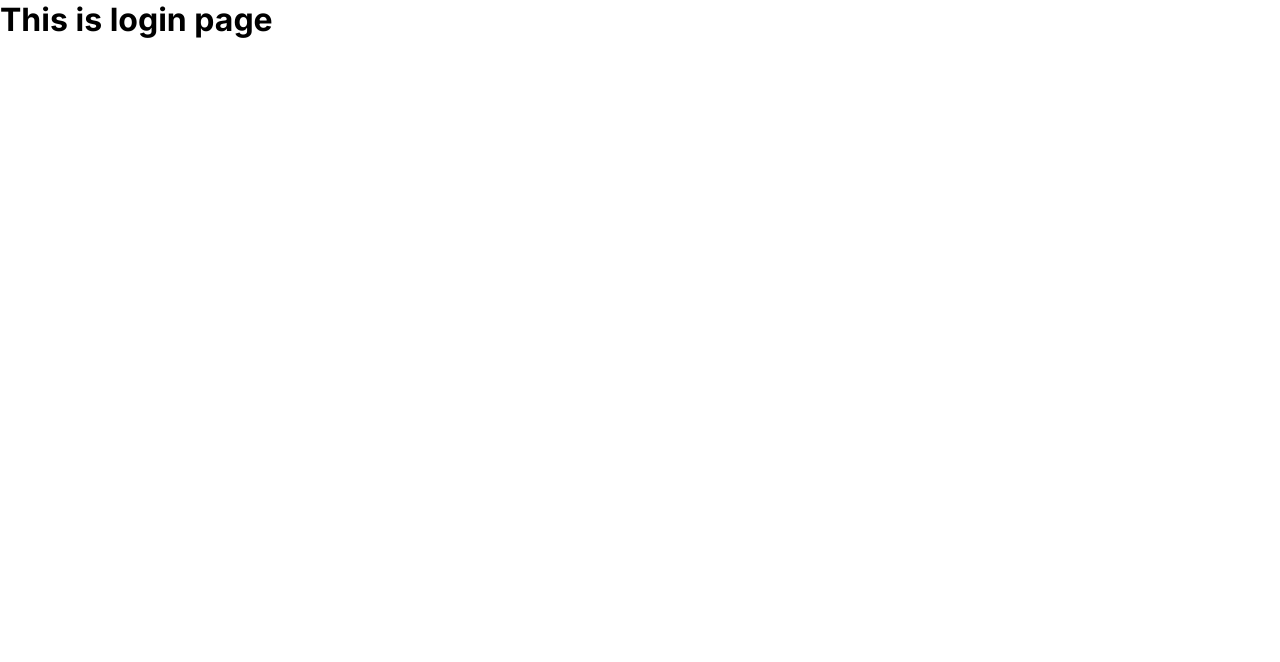
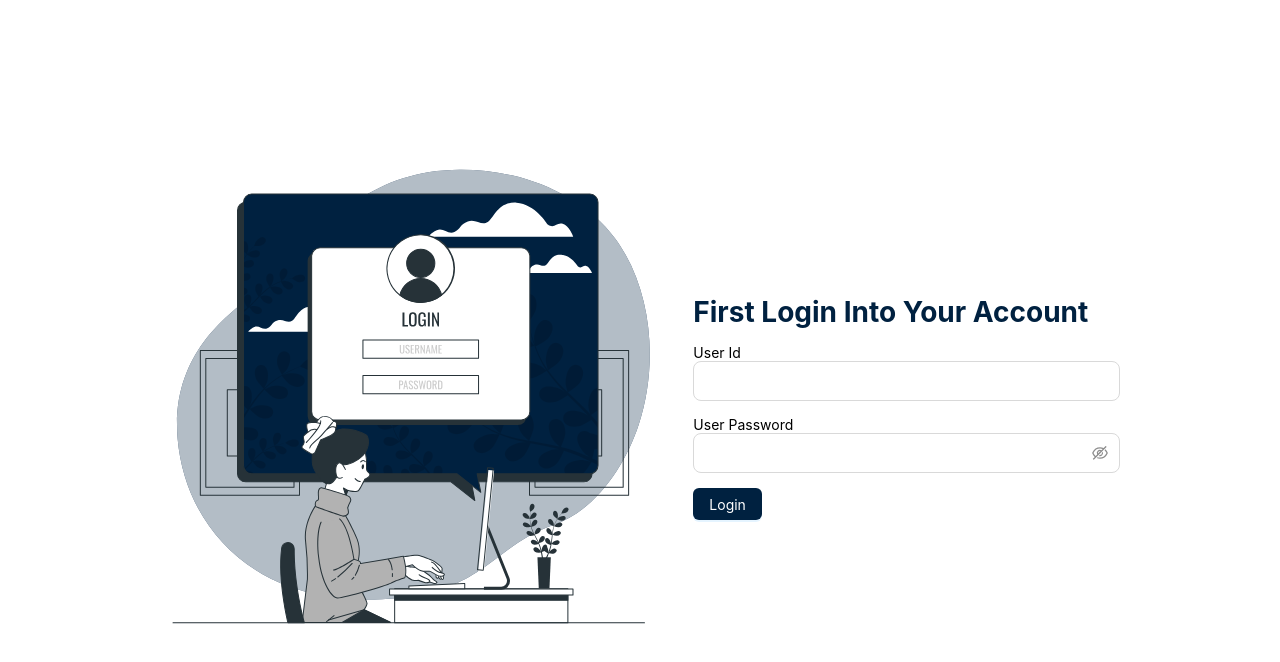
Before and after one commit to tanvirch0750/university-management-frontend, a Next.js app: page /login in a window 1280 px wide. Shown: the top 662 px of the page. Built offline with nearby package versions, Linux system fonts and the light colour scheme.

Commit message:
create login page using reusable form and implemented custom login page and create reusable breadcrumb component

```diff
--- a/src/app/login/page.tsx
+++ b/src/app/login/page.tsx
@@ -1,8 +1,74 @@
+'use client';
+
+import Form from '@/components/forms/Form';
+import FormInput from '@/components/forms/FormInput';
+import { sencondaryColor } from '@/constants/colors';
+import { Button, Col, Row } from 'antd';
+import Image from 'next/image';
+import { SubmitHandler } from 'react-hook-form';
+import loginImage from '../../assets/Computer login-bro.svg';
+
+type FormValues = {
+  id: string;
+  password: string;
+};
+
 function LoginPage() {
+  const onSubmit: SubmitHandler<FormValues> = (data) => {
+    try {
+      console.log(data);
+    } catch (error) {}
+  };
+
   return (
-    <div>
-      <h1>This is login page</h1>
-    </div>
+    <Row
+      justify="center"
+      align="middle"
+      style={{
+        minHeight: '100vh',
+      }}
+    >
+      <Col sm={12} md={16} lg={10}>
+        <Image src={loginImage} width={500} alt="login-image" />
+      </Col>
+
+      <Col sm={12} md={8} lg={8}>
+        <h1
+          style={{
+            margin: '15px 0px',
+            color: sencondaryColor,
+          }}
+        >
+          First Login Into Your Account
+        </h1>
+        <div>
+          <Form submitHandler={onSubmit}>
+            <div>
+              <FormInput type="text" size="large" name="id" label="User Id" />
+            </div>
+            <div
+              style={{
+                margin: '15px 0px',
+              }}
+            >
+              <FormInput
+                type="password"
+                size="large"
+                name="password"
+                label="User Password"
+              />
+            </div>
+            <Button
+              style={{ backgroundColor: sencondaryColor }}
+              type="primary"
+              htmlType="submit"
+            >
+              Login
+            </Button>
+          </Form>
+        </div>
+      </Col>
+    </Row>
   );
 }
 
--- a/src/components/forms/FormInput.tsx
+++ b/src/components/forms/FormInput.tsx
@@ -31,7 +31,16 @@
       <Controller
         control={control}
         name={name}
-        render={({ field }) => (
+        render={({ field }) =>
+          type === 'password' ? (
+            <Input.Password
+              {...field}
+              type={type}
+              size={size}
+              value={value ? value : field.value}
+              placeholder={placeholder}
+            />
+          ) : (
             <Input
               {...field}
               type={type}
@@ -39,7 +48,8 @@
               value={value ? value : field.value}
               placeholder={placeholder}
             />
-        )}
+          )
+        }
       />
     </>
   );
--- /dev/null
+++ b/src/constants/colors.ts
@@ -0,0 +1,2 @@
+export const mainColor = '#001529';
+export const sencondaryColor = '#002140';
```
Also changed, not shown: src/components/ui/Contents.tsx (+15 -0 lines), src/components/ui/UMBreadCrumbs.tsx (added, +35 -0 lines), src/assets/Computer login-bro.svg (added). Lines whose indentation alone changed are shown as unchanged.
